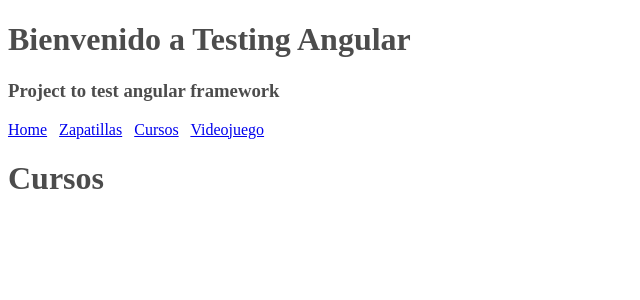
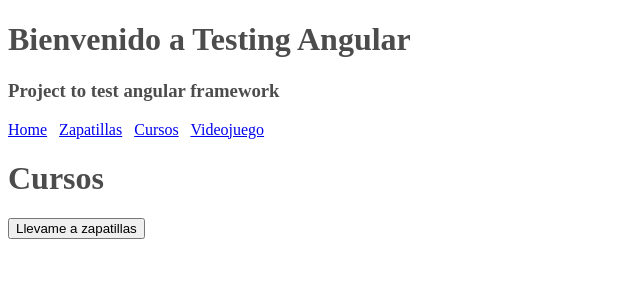
Before and after one commit to FreyVik/angular_testing, an Angular app: page / in a window 1280 px wide. Shown: the top 300 px of the page, without its empty margins (0-640 px from the left). Built offline with nearby package versions, Linux system fonts and the light colour scheme.

Commit message:
Redirecciones

```diff
--- a/src/app/components/curso/curso.component.html
+++ b/src/app/components/curso/curso.component.html
@@ -1,3 +1,5 @@
 <h1>Cursos</h1>
 
 <h2 *ngIf="nombre">Bienvenido {{ nombre }}</h2>
+
+<button (click)="redirigir()">Llevame a zapatillas</button>
--- a/src/app/components/curso/curso.component.ts
+++ b/src/app/components/curso/curso.component.ts
@@ -24,5 +24,6 @@
 
   redirigir() {
     this._router.navigate(['/zapatillas'])
+
   }
 }
```
